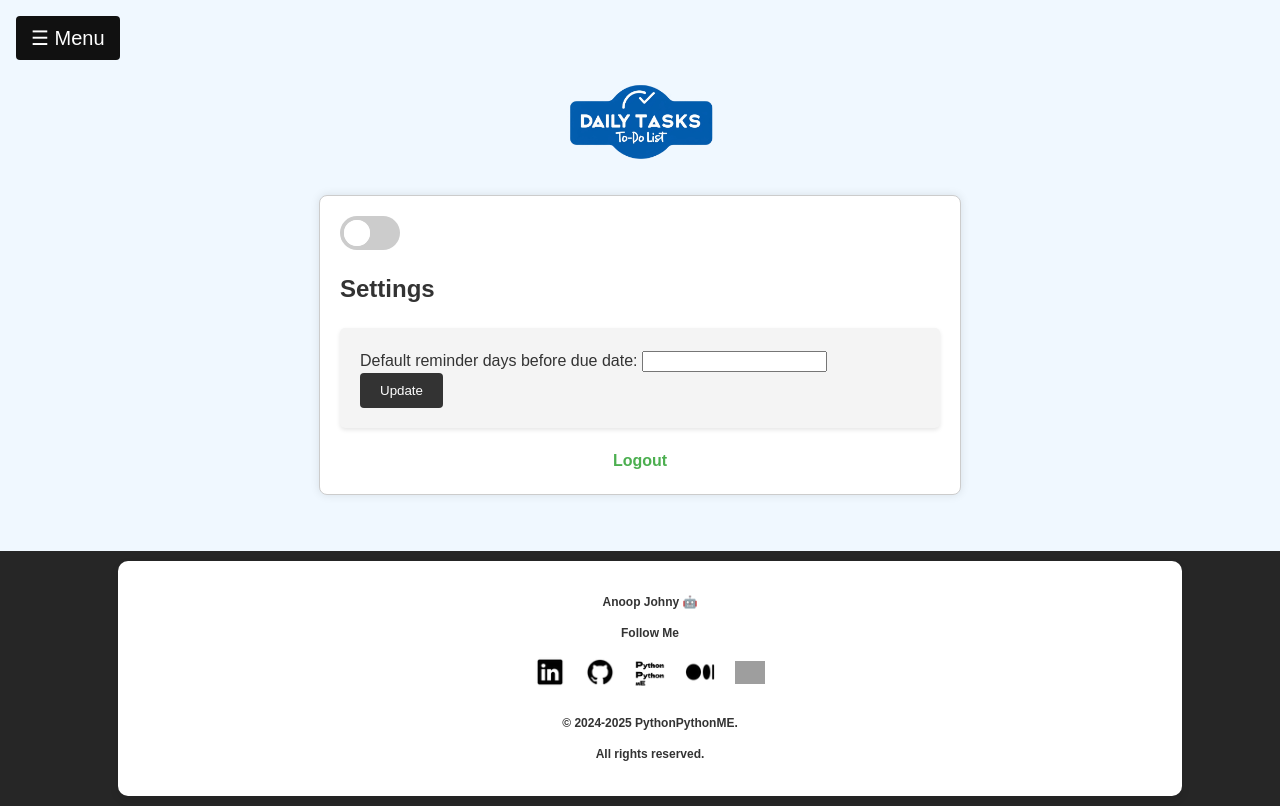
After one commit to flyfir248/Daily-Tasks, a Flask app: page /settings in a window 1280 px wide. The commit adds this page. Run offline with Flask 3, Linux system fonts and the light colour scheme; the visitor is signed in with stand-in values (Sample User, id 1); grey boxes are pictures that could not be loaded.

```diff
--- a/app.py
+++ b/app.py
@@ -302,6 +302,17 @@ def task_analysis():
 
     return render_template('task_analysis.html', plot_url=plot_url, analysis=analysis)
 
+@app.route('/settings', methods=['GET', 'POST'])
+@login_required
+def settings():
+    if request.method == 'POST':
+        reminder_days = request.form.get('reminder_days', type=int)
+        # Save the settings to the user's profile or a separate settings table
+        # For now, we'll just flash a message
+        flash(f'Settings updated. Reminder days set to {reminder_days}', 'success')
+        return redirect(url_for('settings'))
+    return render_template('settings.html')
+
 if __name__ == '__main__':
     with app.app_context():
         db.drop_all()  # This will drop all existing tables
--- a/templates/base.html
+++ b/templates/base.html
@@ -30,9 +30,83 @@
             max-width: 100%; /* Adjust as needed */
             height: auto;
         }
+
+        /* Sidebar styles */
+        .sidebar {
+            height: 100%;
+            width: 250px;
+            position: fixed;
+            z-index: 1;
+            top: 0;
+            left: -250px;
+            background-color: #111;
+            overflow-x: hidden;
+            transition: 0.5s;
+            padding-top: 60px;
+        }
+
+        .sidebar a {
+            padding: 8px 8px 8px 32px;
+            text-decoration: none;
+            font-size: 18px;
+            color: #818181;
+            display: block;
+            transition: 0.3s;
+        }
+
+        .sidebar a:hover {
+            color: #f1f1f1;
+        }
+
+        .sidebar .closebtn {
+            position: absolute;
+            top: 0;
+            right: 25px;
+            font-size: 36px;
+            margin-left: 50px;
+        }
+
+        .openbtn {
+            font-size: 20px;
+            cursor: pointer;
+            background-color: #111;
+            color: white;
+            padding: 10px 15px;
+            border: none;
+        }
+
+        .openbtn:hover {
+            background-color: #444;
+        }
+
+        #main {
+            transition: margin-left .5s;
+            padding: 16px;
+        }
+
+        @media screen and (max-height: 450px) {
+            .sidebar {padding-top: 15px;}
+            .sidebar a {font-size: 18px;}
+        }
     </style>
 </head>
 <body>
+    <div id="mySidebar" class="sidebar">
+        <a href="javascript:void(0)" class="closebtn" onclick="closeNav()">&times;</a>
+        <a href="{{ url_for('index') }}">Home</a>
+        <a href="{{ url_for('add_task') }}">Add Task</a>
+        <a href="{{ url_for('task_analysis') }}">Task Analysis</a>
+        <a href="{{ url_for('settings') }}">Settings</a>
+        {% if current_user.is_authenticated %}
+            <a href="{{ url_for('logout') }}">Logout</a>
+        {% else %}
+            <a href="{{ url_for('login') }}">Login</a>
+            <a href="{{ url_for('register') }}">Register</a>
+        {% endif %}
+    </div>
+
+    <div id="main">
+        <button class="openbtn" onclick="openNav()">&#9776; Menu</button>
         <div class="logo-container" style="text-align: center; margin-bottom: 20px;">
             <img src="{{ url_for('static', filename='misc/logo/Logo.png') }}" alt="Logo" style="width: 150px; height: auto;">
         </div>
@@ -53,6 +127,7 @@
                 {% endif %}
             </nav>
         </div>
+    </div>
     <script>
         document.addEventListener('DOMContentLoaded', (event) => {
             const toggle = document.getElementById('themeToggle');
@@ -72,6 +147,16 @@
                 }
             });
         });
+
+        function openNav() {
+            document.getElementById("mySidebar").style.left = "0";
+            document.getElementById("main").style.marginLeft = "250px";
+        }
+
+        function closeNav() {
+            document.getElementById("mySidebar").style.left = "-250px";
+            document.getElementById("main").style.marginLeft = "0";
+        }
     </script>
     <footer class="footer">
         <div class="container">
--- /dev/null
+++ b/templates/settings.html
@@ -0,0 +1,12 @@
+{% extends "base.html" %}
+
+{% block content %}
+<h2>Settings</h2>
+<form method="POST">
+    <div class="form-group">
+        <label for="reminder_days">Default reminder days before due date:</label>
+        <input type="number" id="reminder_days" name="reminder_days" class="form-control" required>
+    </div>
+    <button type="submit" class="btn btn-primary">Update</button>
+</form>
+{% endblock %}
```
Also changed, not shown: instance/tasks.db. Lines whose indentation alone changed are shown as unchanged.
